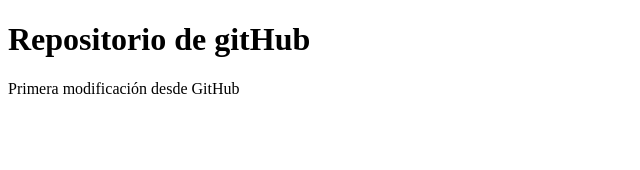
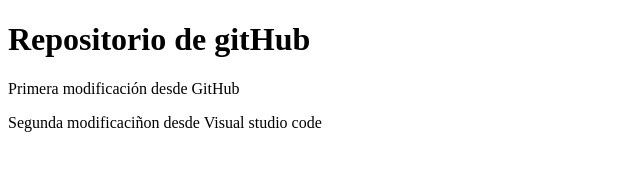
Before and after one commit to LablancaDev/Repositorio, a plain HTML site: page index.html in a window 1280 px wide. Shown: the whole page, without its empty margins (0-640 px from the left). Drawn offline with Linux system fonts and the light colour scheme.

Commit message:
segunda modificación

```diff
--- a/index.html
+++ b/index.html
@@ -9,5 +9,6 @@
 <body>
     <h1>Repositorio de gitHub</h1>
     <p>Primera modificación desde GitHub</p>
+    <p>Segunda modificaciñon desde Visual studio code</p>
 </body>
 </html>
```
